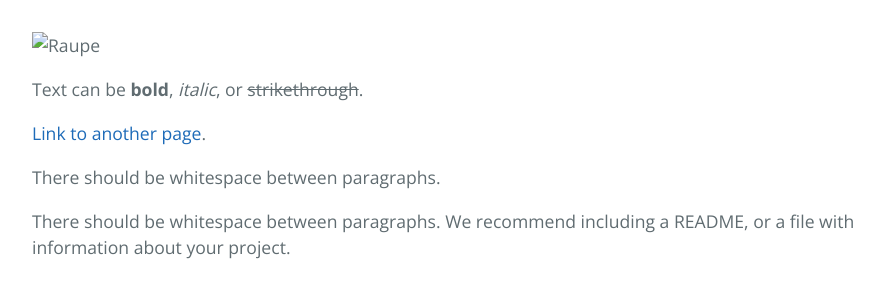
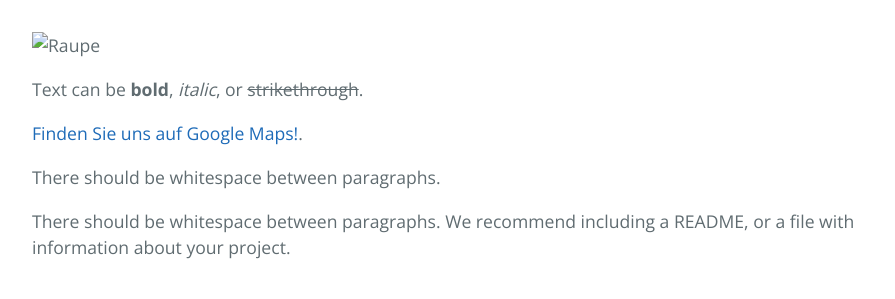
Before and after one commit to ciavland/raupe, a Jekyll site: the page built from index copy.md, in a window 1280 px wide and 900 px high. Shown: the top 299 px of the window, without its empty margins (192-1087 px from the left). Built offline with Jekyll 4.4.1, drawn with Linux system fonts in a browser that asks for light colours.

Commit message:
Inhalt hinzugefügt mit Zhanna

```diff
--- a/index copy.md
+++ b/index copy.md
@@ -6,7 +6,7 @@ layout: default
 
 Text can be **bold**, _italic_, or ~~strikethrough~~.
 
-[Link to another page](./another-page.html).
+[Finden Sie uns auf Google Maps!](https://goo.gl/maps/qacTGfMQJLABT9zLA).
 
 There should be whitespace between paragraphs.
 
```
